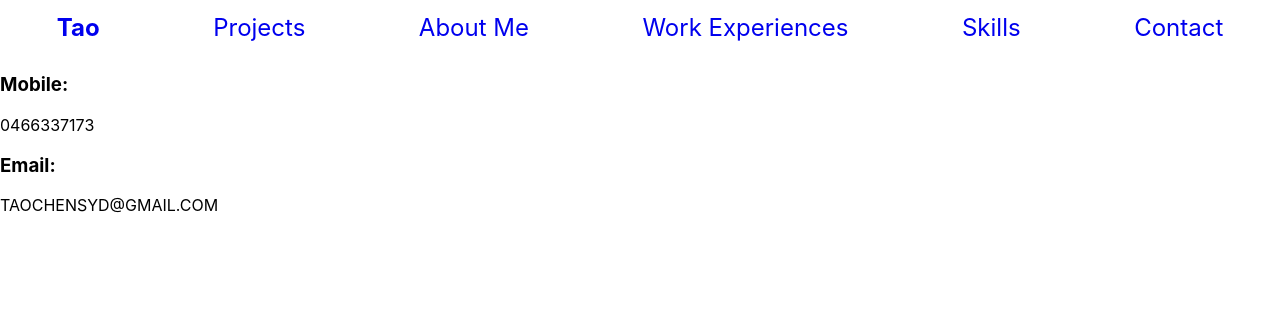
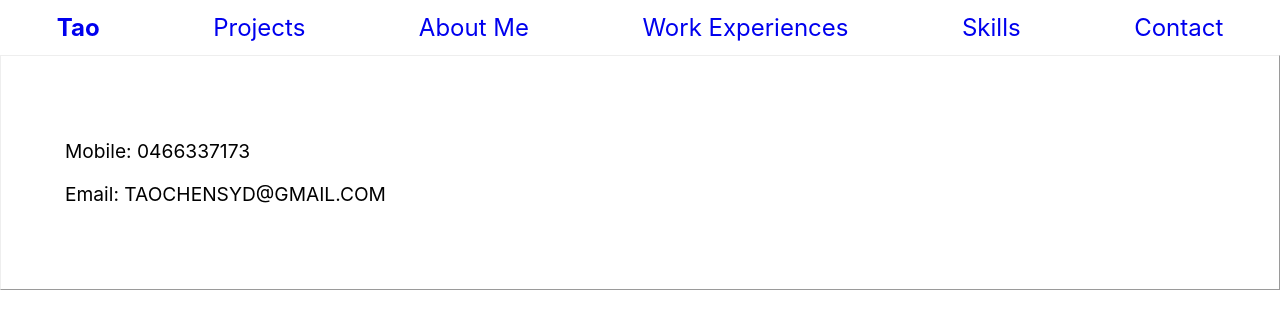
Before and after one commit to taochensyd/personal_page, a React (Create React App) app: page /contact in a window 1280 px wide. Shown: the top 328 px of the page. Built offline with nearby package versions, Linux system fonts and the light colour scheme.

Commit message:
update contact page

```diff
--- a/src/components/Contact.js
+++ b/src/components/Contact.js
@@ -4,13 +4,10 @@ import "../styles/componentsStyle.css";
 function Contact(data) {
   return (
     <>
-      <div>
-        <h3>Mobile: </h3>
-        <p>{data.data.mobileNumber}</p>
-        <h3>Email:</h3>
-        <p>{data.data.emailAddress}</p>
+      <div className="containerCard">
+        <p className="info">Mobile: {data.data.mobileNumber}</p>
+        <p className="info">Email: {data.data.emailAddress.toUpperCase()}</p>
       </div>
-      {console.log(data.data)}
     </>
   );
 }
```
